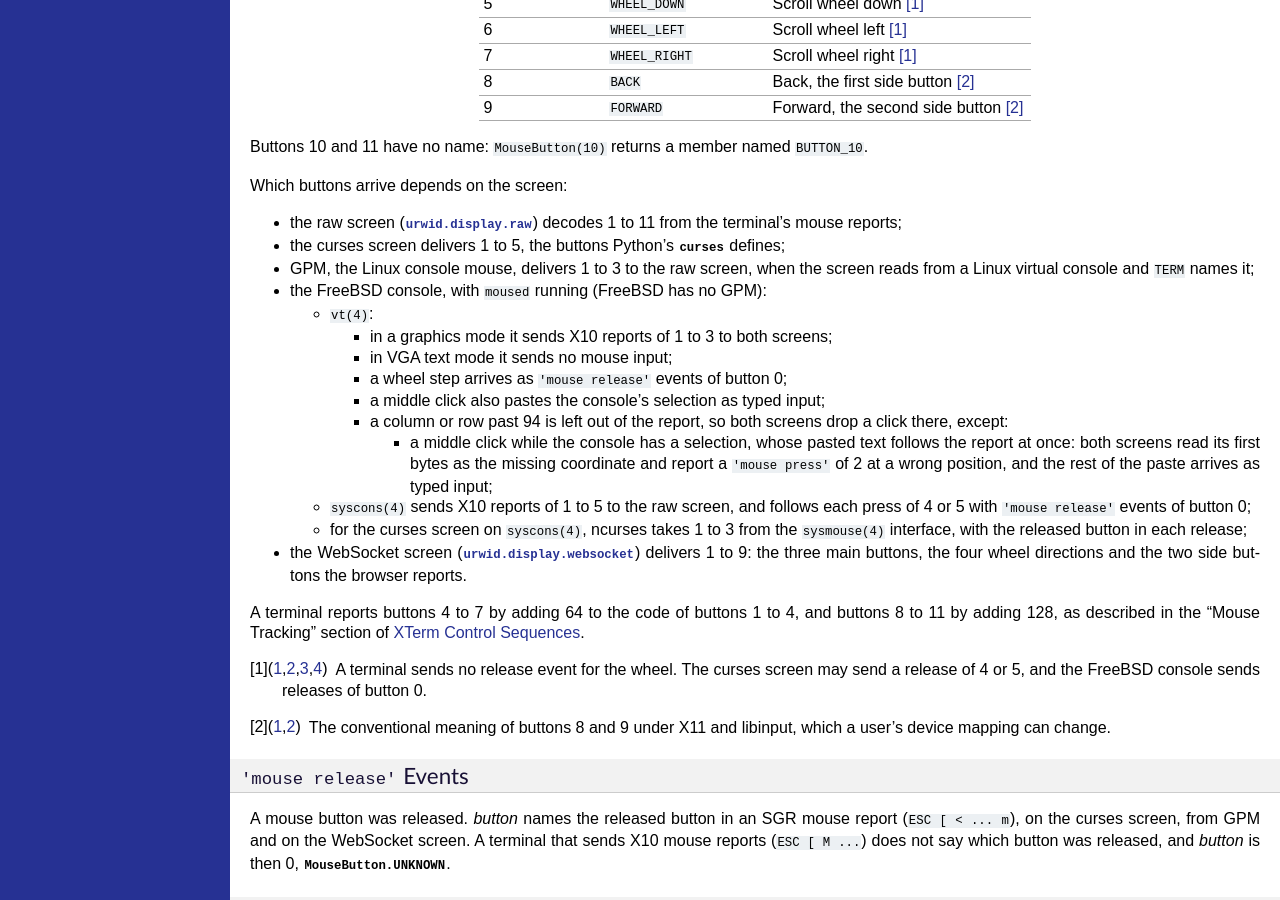
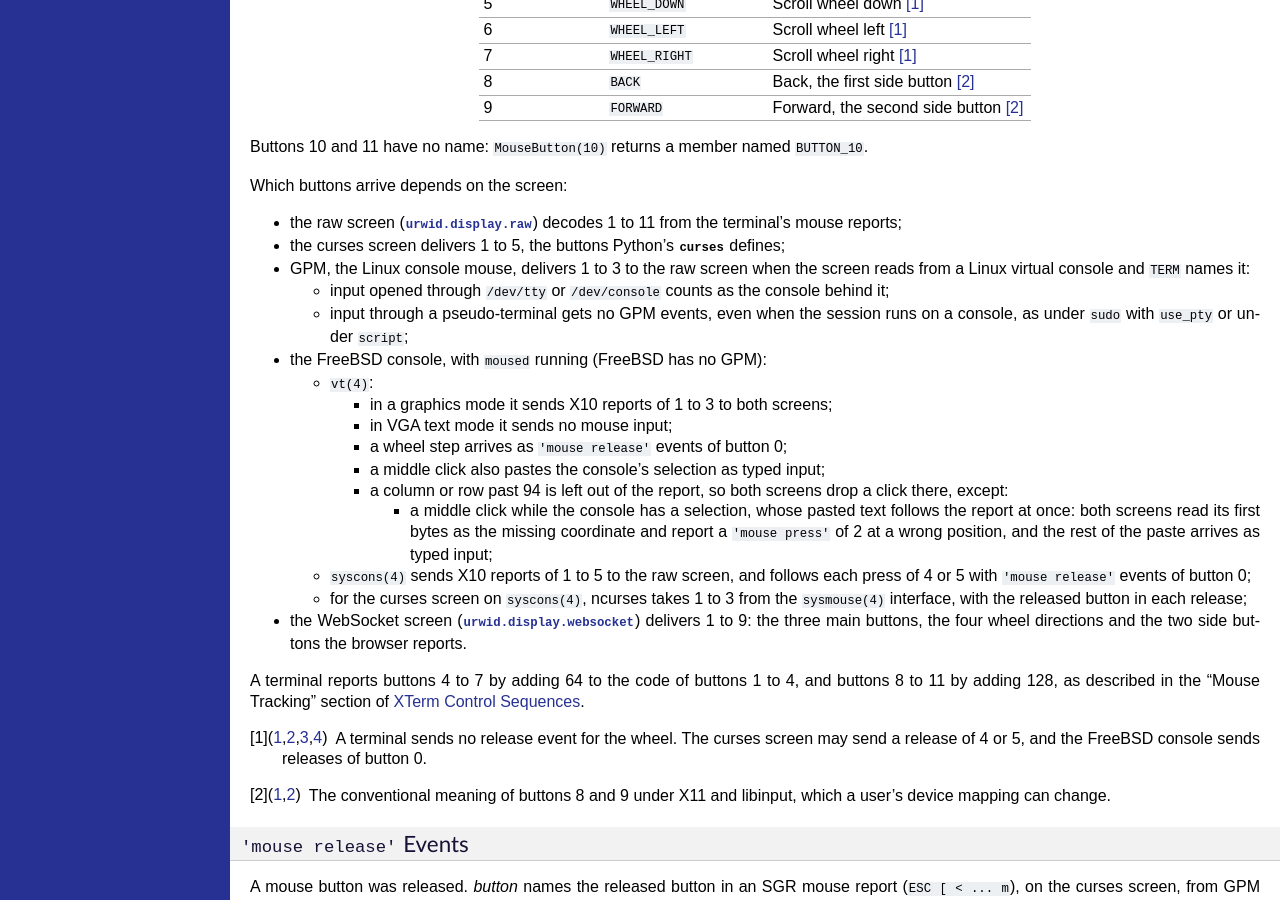
Before and after one commit to urwid/urwid, a Sphinx documentation site: the page built from docs/manual/userinput.rst, in a window 1280 px wide and 900 px high, scrolled down 3360 px. Built offline with Sphinx 7.4.7, drawn with Linux system fonts in a browser that asks for light colours.

Commit message:
Document where the Linux console mouse reaches the raw screen
- Input through /dev/tty or /dev/console counts as the console behind it.
- Input through a pseudo-terminal, as under sudo with use_pty or under
  script, gets no GPM events, because gpm only sends them to the
  console's own client.

```diff
--- a/docs/manual/userinput.rst
+++ b/docs/manual/userinput.rst
@@ -258,8 +258,15 @@ Which buttons arrive depends on the screen:
   terminal's mouse reports;
 * the curses screen delivers 1 to 5, the buttons Python's :mod:`curses`
   defines;
-* GPM, the Linux console mouse, delivers 1 to 3 to the raw screen, when the
-  screen reads from a Linux virtual console and ``TERM`` names it;
+* GPM, the Linux console mouse, delivers 1 to 3 to the raw screen when the
+  screen reads from a Linux virtual console and ``TERM`` names it:
+
+  * input opened through ``/dev/tty`` or ``/dev/console`` counts as the
+    console behind it;
+  * input through a pseudo-terminal gets no GPM events, even when the session
+    runs on a console, as under ``sudo`` with ``use_pty`` or under
+    ``script``;
+
 * the FreeBSD console, with ``moused`` running (FreeBSD has no GPM):
 
   * ``vt(4)``:
```
